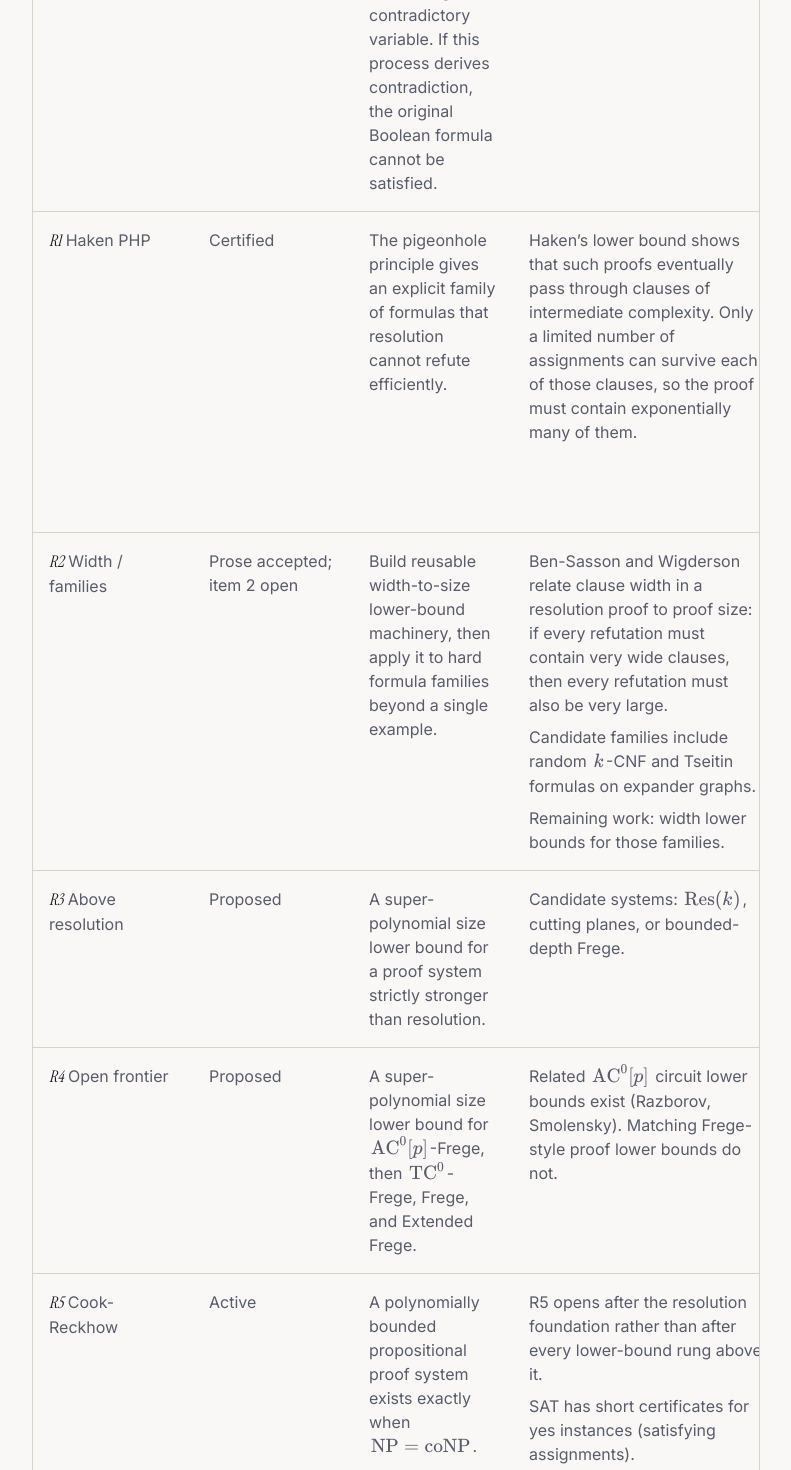
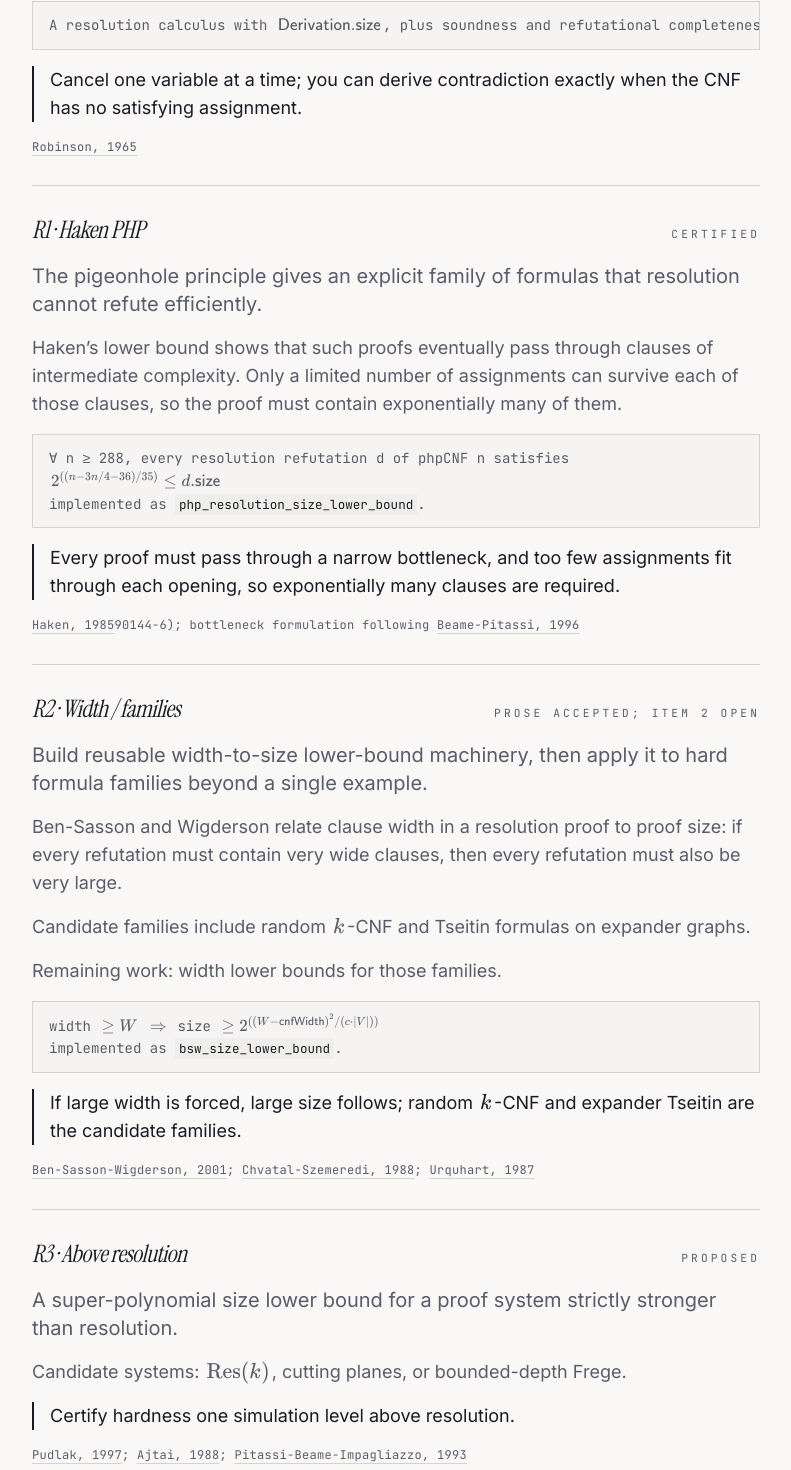
Before and after one commit to astrogirlnim/portfolio, a Next.js app: page /blog/issue-02-attention-is-all-you-need in a window 1280 px wide. Shown: the part 5720-7190 px from the top of the page, without its empty margins (244-1035 px from the left). Built offline with nearby package versions, Linux system fonts and the light colour scheme.

Commit message:
Fix(blog): render rungs as stacked entries instead of wide table

```diff
--- a/app/blog/[slug]/page.tsx
+++ b/app/blog/[slug]/page.tsx
@@ -138,7 +138,7 @@ export default async function BlogPostPage({ params }: BlogPostPageProps) {
                     )}
                     {section.table && (
                       <div className="overflow-x-auto border border-border">
-                        <table className="w-full min-w-[72rem] border-collapse text-left">
+                        <table className="w-full min-w-[40rem] border-collapse text-left">
                           <thead>
                             <tr className="border-b border-border bg-muted/40">
                               {section.table.headers.map((header) => (
@@ -160,7 +160,7 @@ export default async function BlogPostPage({ params }: BlogPostPageProps) {
                                 {row.map((cell, cellIndex) => (
                                   <td
                                     key={`${post.slug}-cell-${sectionIndex}-${rowIndex}-${cellIndex}`}
-                                    className="min-w-[10rem] px-4 py-4 align-top text-sm leading-relaxed text-muted-foreground sm:text-base"
+                                    className="px-4 py-4 align-top text-sm leading-relaxed text-muted-foreground sm:text-base"
                                   >
                                     {cell
                                       ? cell.split("\n").map((line, lineIndex) => (
@@ -184,6 +184,50 @@ export default async function BlogPostPage({ params }: BlogPostPageProps) {
                             ))}
                           </tbody>
                         </table>
+                      </div>
+                    )}
+                    {section.rungs && (
+                      <div className="divide-y divide-border border-y border-border">
+                        {section.rungs.map((rung) => (
+                          <article key={rung.title} className="space-y-4 py-7">
+                            <div className="flex flex-wrap items-baseline justify-between gap-x-4 gap-y-2">
+                              <h3 className="font-display text-2xl italic tracking-tight text-foreground">
+                                {rung.title}
+                              </h3>
+                              <p className="fig-kicker">{rung.status}</p>
+                            </div>
+                            <p className="text-lg leading-relaxed text-muted-foreground sm:text-xl">
+                              {renderBlogText(rung.idea)}
+                            </p>
+                            {rung.detail &&
+                              rung.detail.split("\n").map((line) => (
+                                <p
+                                  key={`${rung.title}-detail-${line.slice(0, 24)}`}
+                                  className="text-base leading-relaxed text-muted-foreground sm:text-lg"
+                                >
+                                  {renderBlogText(line)}
+                                </p>
+                              ))}
+                            {rung.formal && (
+                              <pre className="overflow-x-auto border border-border bg-muted/40 px-4 py-3 font-mono text-sm leading-relaxed text-muted-foreground">
+                                <code>
+                                  {rung.formal.split("\n").map((line, lineIndex) => (
+                                    <span key={`${rung.title}-formal-${lineIndex}`}>
+                                      {lineIndex > 0 ? "\n" : null}
+                                      {renderBlogText(line)}
+                                    </span>
+                                  ))}
+                                </code>
+                              </pre>
+                            )}
+                            <p className="border-l-2 border-foreground pl-4 text-base leading-relaxed text-foreground sm:text-lg">
+                              {renderBlogText(rung.summary)}
+                            </p>
+                            <p className="font-mono text-xs leading-relaxed tracking-wide text-muted-foreground">
+                              {renderBlogText(rung.references)}
+                            </p>
+                          </article>
+                        ))}
                       </div>
                     )}
                   </section>
--- a/lib/blog.ts
+++ b/lib/blog.ts
@@ -1,6 +1,16 @@
 export type BlogTable = {
   headers: string[]
   rows: string[][]
+}
+
+export type BlogRung = {
+  title: string
+  status: string
+  idea: string
+  detail?: string
+  formal?: string
+  references: string
+  summary: string
 }
 
 export type BlogSection = {
@@ -14,6 +24,7 @@ export type BlogSection = {
   imageCaption?: string
   codeBlock?: string
   table?: BlogTable
+  rungs?: BlogRung[]
 }
 
 export type BlogPost = {
@@ -141,65 +152,73 @@ const posts: BlogPost[] = [
           `The full ladder lives in [\`docs/ladder/ladder.md\`](${saturdayLadder}), with individual rung files under [\`docs/ladder/rungs/\`](${saturdayRungs}).`,
           "Acceptance means Lean 4 with zero `sorry` on accepted declarations, under the project’s allowed axioms.",
         ],
-        table: {
-          headers: ["Rung", "Status", "Idea", "Detail", "Formal", "References", "Summary"],
-          rows: [
-            [
-              "**R0** Resolution",
-              "Certified",
+        rungs: [
+          {
+            title: "R0 · Resolution",
+            status: "Certified",
+            idea:
               "Resolution repeatedly combines clauses by eliminating a contradictory variable. If this process derives contradiction, the original Boolean formula cannot be satisfied.",
-              "",
-              `A resolution calculus with $\\mathsf{Derivation.size}$, plus soundness and refutational completeness in [\`Resolution.lean\`](${saturdayResolution}).`,
-              `[Robinson, 1965](${paperRobinson1965})`,
+            formal: `A resolution calculus with $\\mathsf{Derivation.size}$, plus soundness and refutational completeness in [\`Resolution.lean\`](${saturdayResolution}).`,
+            references: `[Robinson, 1965](${paperRobinson1965})`,
+            summary:
               "Cancel one variable at a time; you can derive contradiction exactly when the CNF has no satisfying assignment.",
-            ],
-            [
-              "**R1** Haken PHP",
-              "Certified",
+          },
+          {
+            title: "R1 · Haken PHP",
+            status: "Certified",
+            idea:
               "The pigeonhole principle gives an explicit family of formulas that resolution cannot refute efficiently.",
+            detail:
               "Haken’s lower bound shows that such proofs eventually pass through clauses of intermediate complexity. Only a limited number of assignments can survive each of those clauses, so the proof must contain exponentially many of them.",
-              `∀ n ≥ 288, every resolution refutation d of phpCNF n satisfies\n$2^{((n-3n/4-36)/35)} \\le d.\\mathsf{size}$\nimplemented as \`php_resolution_size_lower_bound\`.`,
-              `[Haken, 1985](${paperHaken1985}); bottleneck formulation following [Beame-Pitassi, 1996](${paperBeamePitassi1996})`,
+            formal: `∀ n ≥ 288, every resolution refutation d of phpCNF n satisfies\n$2^{((n-3n/4-36)/35)} \\le d.\\mathsf{size}$\nimplemented as \`php_resolution_size_lower_bound\`.`,
+            references: `[Haken, 1985](${paperHaken1985}); bottleneck formulation following [Beame-Pitassi, 1996](${paperBeamePitassi1996})`,
+            summary:
               "Every proof must pass through a narrow bottleneck, and too few assignments fit through each opening, so exponentially many clauses are required.",
-            ],
-            [
-              "**R2** Width / families",
-              "Prose accepted; item 2 open",
+          },
+          {
+            title: "R2 · Width / families",
+            status: "Prose accepted; item 2 open",
+            idea:
               "Build reusable width-to-size lower-bound machinery, then apply it to hard formula families beyond a single example.",
+            detail:
               "Ben-Sasson and Wigderson relate clause width in a resolution proof to proof size: if every refutation must contain very wide clauses, then every refutation must also be very large.\nCandidate families include random $k$-CNF and Tseitin formulas on expander graphs.\nRemaining work: width lower bounds for those families.",
-              `width $\\ge W$ $\\Rightarrow$ size $\\ge 2^{((W-\\mathsf{cnfWidth})^2/(c\\cdot|V|))}$\nimplemented as \`bsw_size_lower_bound\`.`,
-              `[Ben-Sasson-Wigderson, 2001](${paperBsw2001}); [Chvatal-Szemeredi, 1988](${paperChvatalSzemeredi1988}); [Urquhart, 1987](${paperUrquhart1987})`,
+            formal: `width $\\ge W$ $\\Rightarrow$ size $\\ge 2^{((W-\\mathsf{cnfWidth})^2/(c\\cdot|V|))}$\nimplemented as \`bsw_size_lower_bound\`.`,
+            references: `[Ben-Sasson-Wigderson, 2001](${paperBsw2001}); [Chvatal-Szemeredi, 1988](${paperChvatalSzemeredi1988}); [Urquhart, 1987](${paperUrquhart1987})`,
+            summary:
               "If large width is forced, large size follows; random $k$-CNF and expander Tseitin are the candidate families.",
-            ],
-            [
-              "**R3** Above resolution",
-              "Proposed",
+          },
+          {
+            title: "R3 · Above resolution",
+            status: "Proposed",
+            idea:
               "A super-polynomial size lower bound for a proof system strictly stronger than resolution.",
-              "Candidate systems: $\\mathrm{Res}(k)$, cutting planes, or bounded-depth Frege.",
-              "",
-              `[Pudlak, 1997](${paperPudlak1997}); [Ajtai, 1988](${paperAjtai1988}); [Pitassi-Beame-Impagliazzo, 1993](${paperPitassiBeameImpagliazzo1993})`,
-              "Certify hardness one simulation level above resolution.",
-            ],
-            [
-              "**R4** Open frontier",
-              "Proposed",
+            detail: "Candidate systems: $\\mathrm{Res}(k)$, cutting planes, or bounded-depth Frege.",
+            references: `[Pudlak, 1997](${paperPudlak1997}); [Ajtai, 1988](${paperAjtai1988}); [Pitassi-Beame-Impagliazzo, 1993](${paperPitassiBeameImpagliazzo1993})`,
+            summary: "Certify hardness one simulation level above resolution.",
+          },
+          {
+            title: "R4 · Open frontier",
+            status: "Proposed",
+            idea:
               "A super-polynomial size lower bound for $\\mathrm{AC}^0[p]$-Frege, then $\\mathrm{TC}^0$-Frege, Frege, and Extended Frege.",
+            detail:
               "Related $\\mathrm{AC}^0[p]$ circuit lower bounds exist (Razborov, Smolensky). Matching Frege-style proof lower bounds do not.",
-              "",
-              `[Razborov, 1987](${paperRazborov1987}); [Smolensky, 1987](${paperSmolensky1987})`,
+            references: `[Razborov, 1987](${paperRazborov1987}); [Smolensky, 1987](${paperSmolensky1987})`,
+            summary:
               "$\\mathrm{AC}^0[p]$ circuit hardness is known; $\\mathrm{AC}^0[p]$-Frege hardness is the open target.",
-            ],
-            [
-              "**R5** Cook-Reckhow",
-              "Active",
+          },
+          {
+            title: "R5 · Cook-Reckhow",
+            status: "Active",
+            idea:
               "A polynomially bounded propositional proof system exists exactly when $\\mathrm{NP} = \\mathrm{coNP}$.",
+            detail:
               "R5 opens after the resolution foundation rather than after every lower-bound rung above it.\nSAT has short certificates for yes instances (satisfying assignments).\nA polynomially bounded propositional proof system would give the same for tautologies.\nSATurday formalizes $\\mathsf{InP}$, $\\mathsf{InNP}$, $\\mathsf{IsPropProofSystem}$, and $\\mathsf{TM2ComputableInPolyTime}$, with the implications linking polynomially bounded proof systems to NP/coNP and to P vs NP.",
-              "",
-              `[Cook-Reckhow, 1979](${paperCookReckhow1979})`,
+            references: `[Cook-Reckhow, 1979](${paperCookReckhow1979})`,
+            summary:
               "If every propositional proof system requires super-polynomial proofs somewhere, then $\\mathrm{NP} \\neq \\mathrm{coNP}$, and since $\\mathrm{P} = \\mathrm{NP}$ would imply $\\mathrm{NP} = \\mathrm{coNP}$, that would give $\\mathrm{P} \\neq \\mathrm{NP}$.",
-            ],
-          ],
-        },
+          },
+        ],
       },
       {
         heading: "Conclusion",
```
